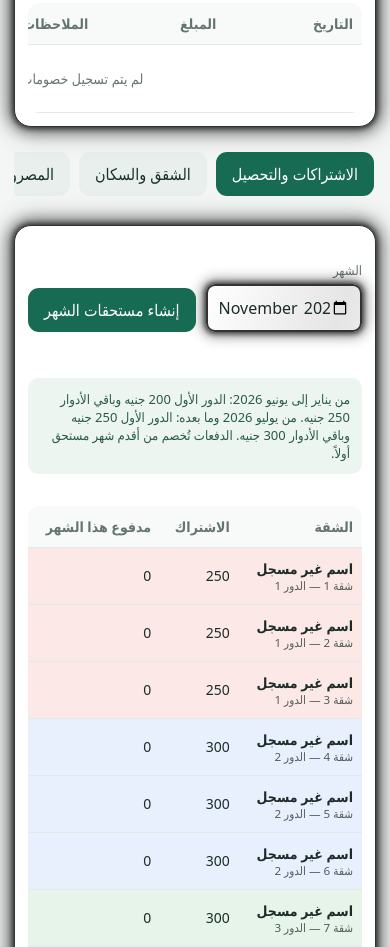
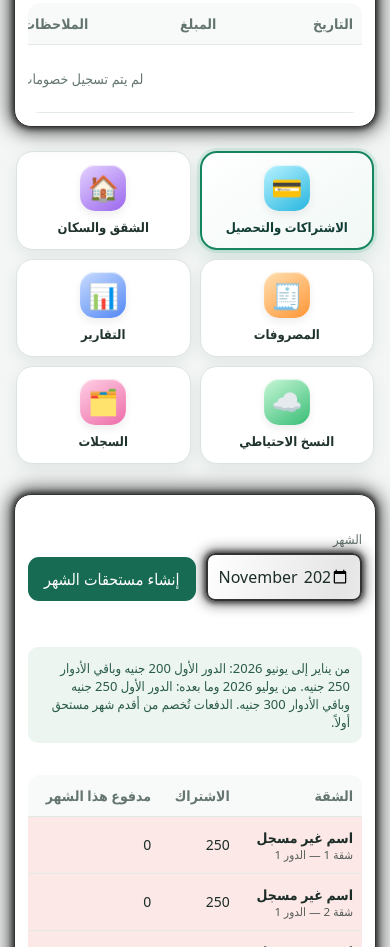
Before and after one commit to EL3OMDAAdel/building-accounts, a plain HTML site: page index.html in a window 390 px wide. Shown: the part 1308-2255 px from the top of the page. Drawn offline with nearby package versions, Linux system fonts and the light colour scheme.

Commit message:
Improve responsive colorful icon navigation

```diff
--- a/index.html
+++ b/index.html
@@ -84,6 +84,60 @@ select{background:linear-gradient(110deg,#fff 0%,#e6fffa 40%,#fff 75%)!important
 textarea{background:linear-gradient(110deg,#fff 0%,#fff7db 40%,#fff 75%)!important}
 .stats>.card:not(.deduct-total-soft){box-shadow:0 0 5px 2px #0009,0 0 14px 5px #0007!important}
 
+
+/* قائمة رئيسية بأيقونات ملونة ومتجاوبة */
+nav.main-nav{
+ display:grid!important;
+ grid-template-columns:repeat(auto-fit,minmax(138px,1fr))!important;
+ gap:12px!important;
+ overflow:visible!important;
+ margin:20px 0!important;
+ padding:4px 2px 10px!important;
+ scrollbar-width:none;
+}
+nav.main-nav .tab{
+ min-height:94px!important;
+ padding:12px 8px!important;
+ border:1px solid #dce5e1!important;
+ border-radius:17px!important;
+ background:#fff!important;
+ color:#20332e!important;
+ white-space:normal!important;
+ display:flex!important;
+ flex-direction:column!important;
+ align-items:center!important;
+ justify-content:center!important;
+ gap:8px!important;
+ font-size:14px!important;
+ font-weight:800!important;
+ line-height:1.35!important;
+ box-shadow:0 5px 15px #193b3514!important;
+ transition:transform .16s ease,box-shadow .16s ease,border-color .16s ease!important;
+}
+nav.main-nav .tab:hover{transform:translateY(-3px)!important;box-shadow:0 9px 20px #193b3524!important}
+nav.main-nav .tab.active{
+ background:linear-gradient(145deg,#ffffff,#f0f8f5)!important;
+ color:#123d35!important;
+ border:2px solid #16865f!important;
+ box-shadow:0 0 0 3px #16a36a20,0 8px 20px #176b5228!important;
+}
+nav.main-nav .nav-icon{
+ width:46px;height:46px;display:flex;align-items:center;justify-content:center;
+ border-radius:15px;font-size:25px;line-height:1;
+ box-shadow:inset 0 1px 1px #ffffffb8,0 4px 9px #00000012;
+}
+nav.main-nav .nav-cyan{background:linear-gradient(145deg,#b9f3ff,#27b6df)}
+nav.main-nav .nav-purple{background:linear-gradient(145deg,#e4d2ff,#9b67ed)}
+nav.main-nav .nav-orange{background:linear-gradient(145deg,#ffe0b2,#ff9636)}
+nav.main-nav .nav-blue{background:linear-gradient(145deg,#c9dcff,#5288f4)}
+nav.main-nav .nav-green{background:linear-gradient(145deg,#c8f7d7,#38bd75)}
+nav.main-nav .nav-pink{background:linear-gradient(145deg,#ffd0e5,#ed6ca8)}
+@media(max-width:420px){
+ nav.main-nav{grid-template-columns:repeat(2,minmax(0,1fr))!important;gap:9px!important}
+ nav.main-nav .tab{min-height:88px!important;font-size:13px!important}
+}
+@media(min-width:900px){nav.main-nav{grid-template-columns:repeat(6,minmax(0,1fr))!important}}
+
 </style></head>
 <body>
 <header><h1>🏢 حسابات العمارة</h1><p>لوحة متابعة الاشتراكات والتحصيل والمصروفات</p></header>
@@ -113,8 +167,13 @@ textarea{background:linear-gradient(110deg,#fff 0%,#fff7db 40%,#fff 75%)!importa
 <div class="card stat stat-glow-red"><small>الرصيد الحالي بعد المصروفات والإضافات والخصومات</small><strong id="sBalance">0 ج.م</strong></div>
 </div>
 <div class="card" style="margin-top:14px"><h3>تسجيل مبالغ تخصم من الرصيد</h3><p class="muted">أضف كل خصم كبند مستقل مع ملاحظة توضح سببه. جميع البنود تُجمع تلقائياً في إجمالي الخصومات.</p><div class="toolbar"><div class="field"><label for="extraDeductAmount">المبلغ بالجنيه</label><input id="extraDeductAmount" type="number" min="0.01" step="0.01" placeholder="المبلغ"></div><div class="field"><label for="extraDeductNote">ملاحظات / سبب الخصم</label><input id="extraDeductNote" placeholder="اكتب سبب الخصم"></div><button class="primary" id="addExtraDeduct">إضافة الخصم</button></div><div class="table-wrap"><table><thead><tr><th>التاريخ</th><th>المبلغ</th><th>الملاحظات</th><th>إجراء</th></tr></thead><tbody id="extraDeductBody"></tbody></table></div></div>
-<nav>
-<button class="tab active" data-tab="dues">الاشتراكات والتحصيل</button><button class="tab" data-tab="apartments">الشقق والسكان</button><button class="tab" data-tab="expenses">المصروفات</button><button class="tab" data-tab="reports">التقارير</button><button class="tab" data-tab="backup">النسخ الاحتياطي</button><button class="tab" data-tab="manage">إدارة السجلات</button>
+<nav class="main-nav" aria-label="القائمة الرئيسية">
+<button class="tab active" data-tab="dues"><span class="nav-icon nav-cyan">💳</span><span>الاشتراكات والتحصيل</span></button>
+<button class="tab" data-tab="apartments"><span class="nav-icon nav-purple">🏠</span><span>الشقق والسكان</span></button>
+<button class="tab" data-tab="expenses"><span class="nav-icon nav-orange">🧾</span><span>المصروفات</span></button>
+<button class="tab" data-tab="reports"><span class="nav-icon nav-blue">📊</span><span>التقارير</span></button>
+<button class="tab" data-tab="backup"><span class="nav-icon nav-green">☁️</span><span>النسخ الاحتياطي</span></button>
+<button class="tab" data-tab="manage"><span class="nav-icon nav-pink">🗂️</span><span>السجلات</span></button>
 </nav>
 <section id="dues" class="active">
 <div class="card">
```
